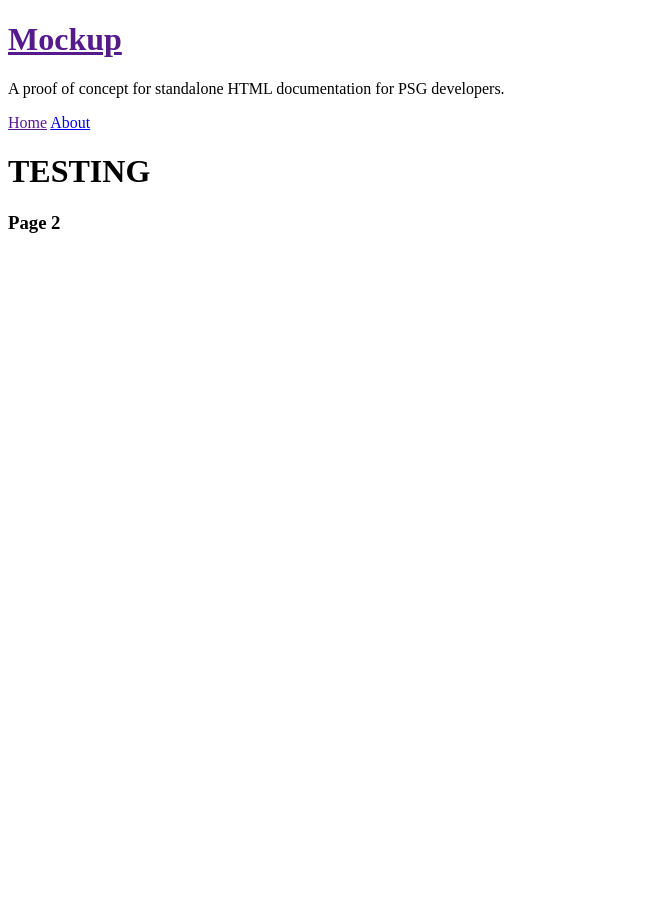
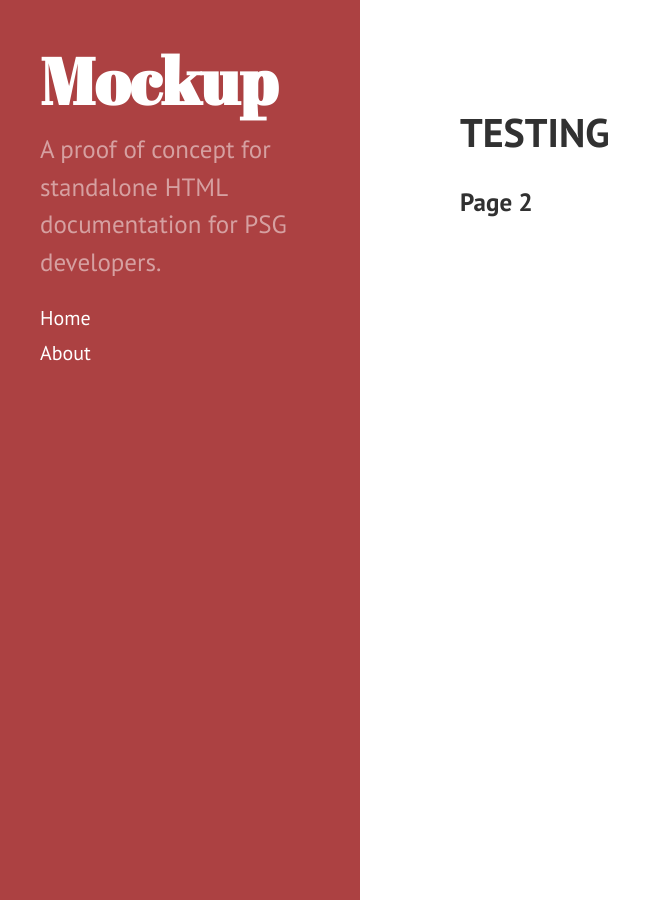
Before and after one commit to michelle-hu-2021/mockup, a Jekyll site: the page built from page2.html, in a window 1280 px wide. Shown: the whole page, without its empty margins (0-663 px from the left). Built offline with Jekyll 4.4.1, drawn with Linux system fonts in a browser that asks for light colours.

```diff
--- a/_config.yml
+++ b/_config.yml
@@ -4,6 +4,6 @@ highlighter:      pygments
 # Setup
 title:            Mockup
 description:      'A proof of concept for standalone HTML documentation for PSG developers.'
-url:              'https://michelle-hu-2021.github.io/mockup'
-baseurl:          ''
+url:              https://michelle-hu-2021.github.io/mockup
+baseurl:          /
 permalink:        pretty
--- a/_includes/sidebar.html
+++ b/_includes/sidebar.html
@@ -10,7 +10,7 @@
     </div>
 
     <nav class="sidebar-nav">
-      <a class="sidebar-nav-item{% if page.title == 'Home' %} active{% endif %}" href="{{ site.baseurl }}">Home</a>
+      <a class="sidebar-nav-item{% if page.url == site.baseurl %} active{% endif %}" href="{{ site.baseurl }}">Home</a>
 
       {% comment %}
       The code below dynamically generates a sidebar nav of pages with
```
